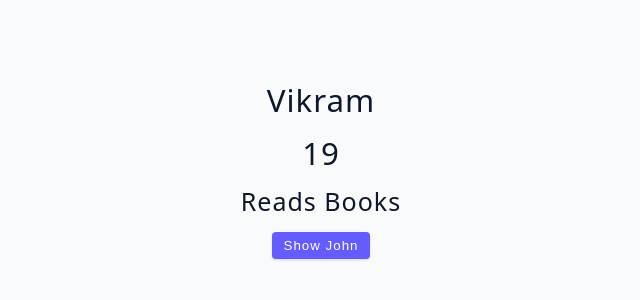
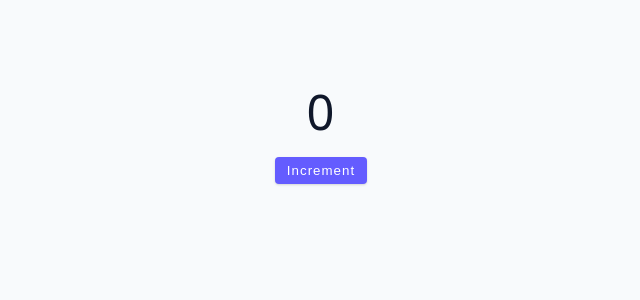
Before and after one commit to VikramNaik26/React-Advanced, a React (Vite) app: page / in a window 1280 px wide. Shown: the top 300 px of the page, without its empty margins (319-959 px from the left). Built offline with nearby package versions, Linux system fonts and the light colour scheme.

Commit message:
aynsc behaviour of useState

```diff
--- a/src/App.jsx
+++ b/src/App.jsx
@@ -1,4 +1,4 @@
-import Starter from './useState/useState-object'
+import Starter from './useState/useState-gotcha'
 
 function App() {
   return (
--- a/src/useState/useState-gotcha.jsx
+++ b/src/useState/useState-gotcha.jsx
@@ -1,5 +1,31 @@
+import { useState } from 'react'
+
 const UseStateGotcha = () => {
-  return <h2>useState "gotcha"</h2>
+  const [value, setValue] = useState(0)
+
+  const handleClick = () => {
+    // setValue(value + 1)
+    /* setValue((currentState) => {
+      const newState = currentState + 1
+      return newState
+    }) */
+
+    // use case
+    setTimeout(() => {
+      setValue((currentState) => {
+        return currentState + 1
+      })
+    }, 3000)
+  }
+
+  return (
+    <section>
+      <h1>{value}</h1>
+      <button type="button" className="btn" onClick={handleClick}>
+        Increment
+      </button>
+    </section>
+  )
 }
 
 export default UseStateGotcha
```
